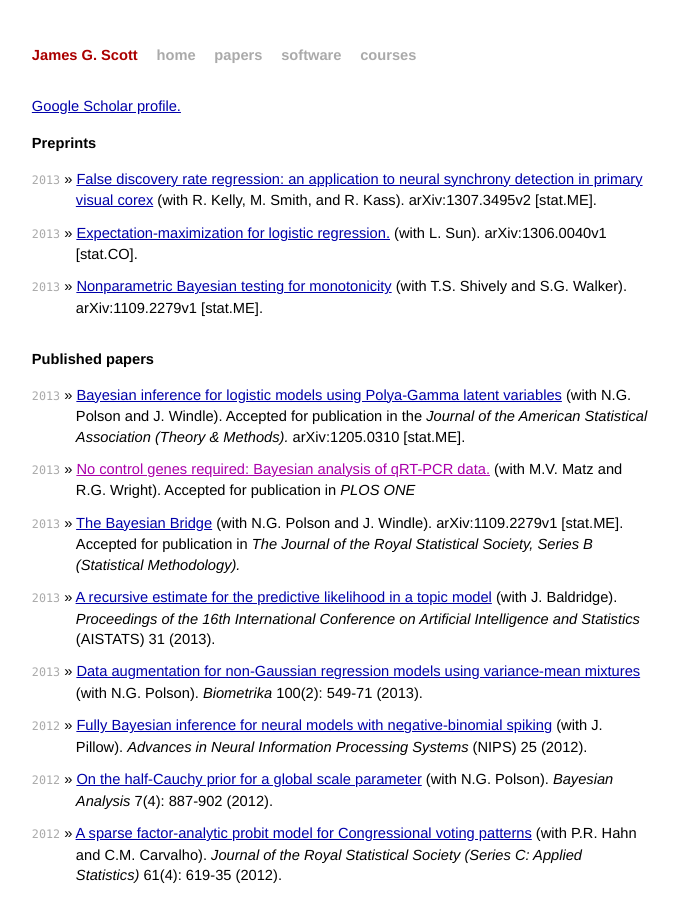
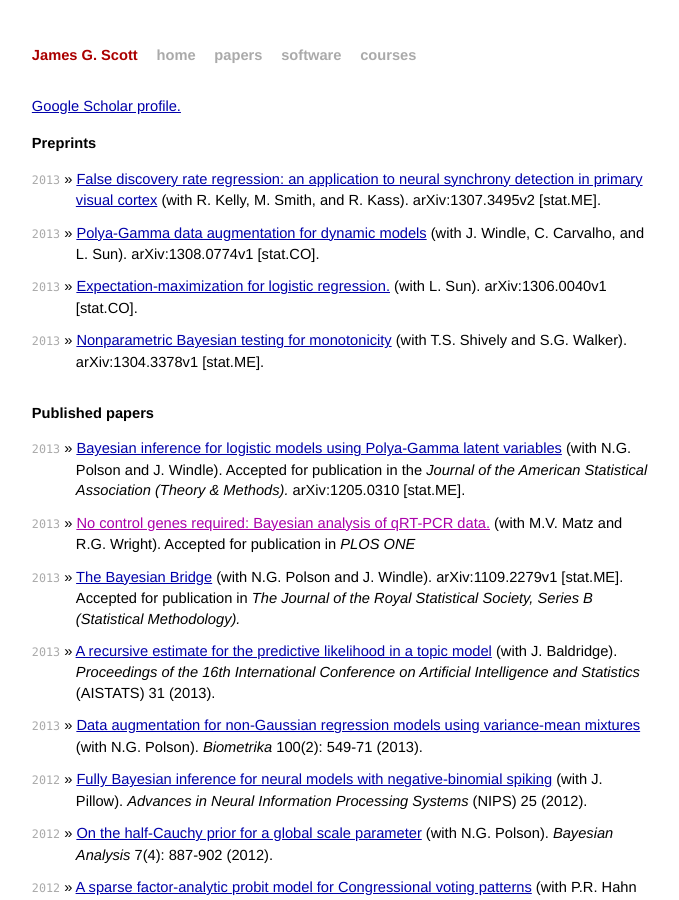
Before and after one commit to ravgotrasahil/ravgotrasahil-github.io, a Jekyll site: the page built from papers.html, in a window 1280 px wide and 900 px high. Shown: the whole window, without its empty margins (300-979 px from the left). Built offline with Jekyll 4.4.1, drawn with Linux system fonts in a browser that asks for light colours; Markdown is read by kramdown in place of the engine named in the settings.

Commit message:
added link to PG DLM paper

```diff
--- a/papers.html
+++ b/papers.html
@@ -15,9 +15,17 @@ title: Papers
 http://arxiv.org/abs/1307.3495
     " target="_blank">
    False discovery rate regression: an application to neural synchrony
-    detection in primary visual corex</a> (with R. Kelly, M. Smith,
+    detection in primary visual cortex</a> (with R. Kelly, M. Smith,
     and R. Kass). arXiv:1307.3495v2 [stat.ME].
     </li>
+
+        <li><span>2013</span> &raquo; <a href="
+http://arxiv.org/abs/1308.0774
+    " target="_blank">
+   Polya-Gamma data augmentation for dynamic models</a> (with
+    J. Windle, C. Carvalho, and L. Sun). arXiv:1308.0774v1 [stat.CO].
+    </li>
+
 
         <li><span>2013</span> &raquo; <a href="
 http://arxiv.org/abs/1306.0040
@@ -30,7 +38,7 @@ http://arxiv.org/abs/1306.0040
                                  Nonparametric Bayesian testing for
                                  monotonicity</a> (with T.S. Shively
                                  and S.G. Walker).
-                                 arXiv:1109.2279v1 [stat.ME].
+                                 arXiv:1304.3378v1 [stat.ME].
     </li>
 
   </ul>
```
